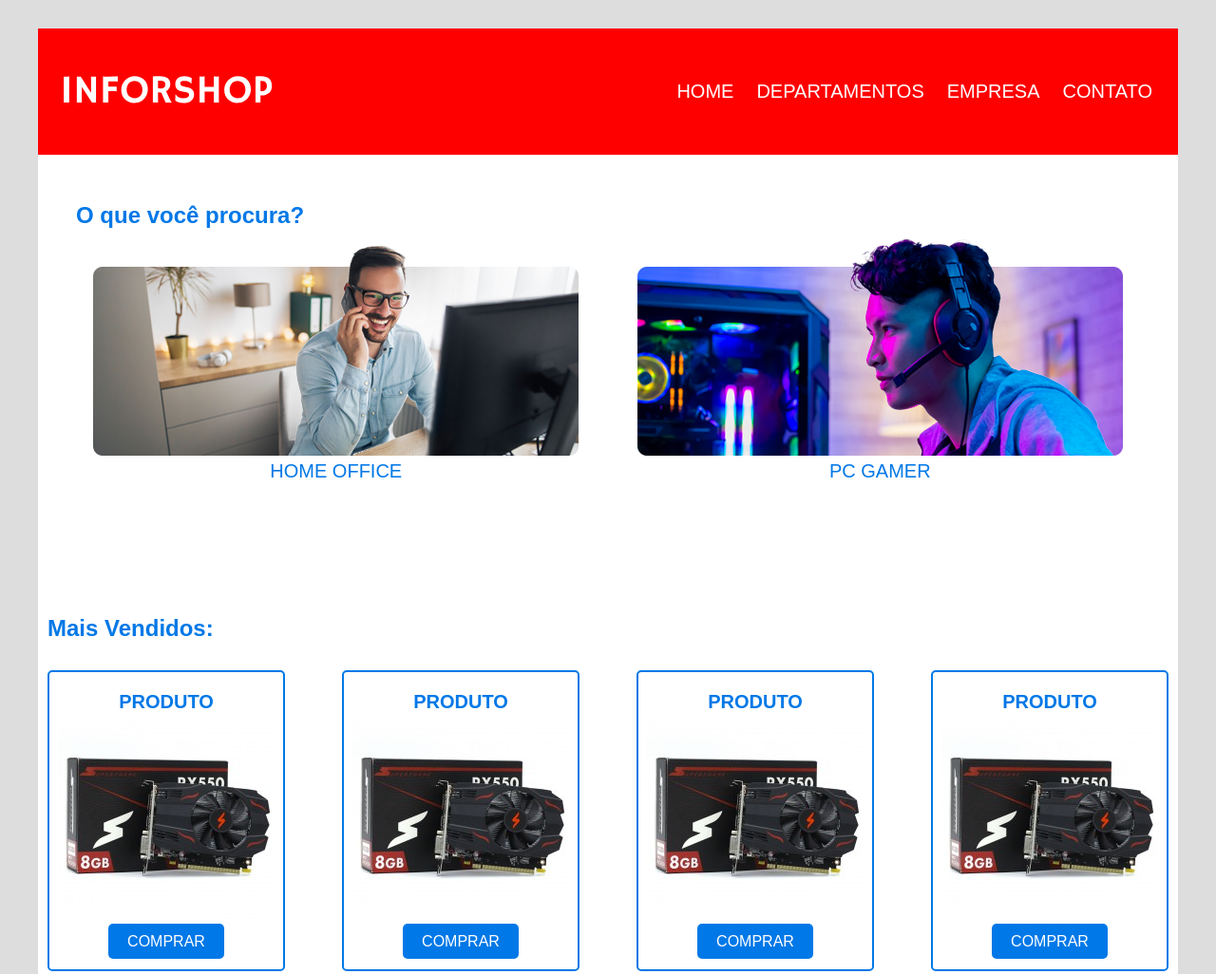
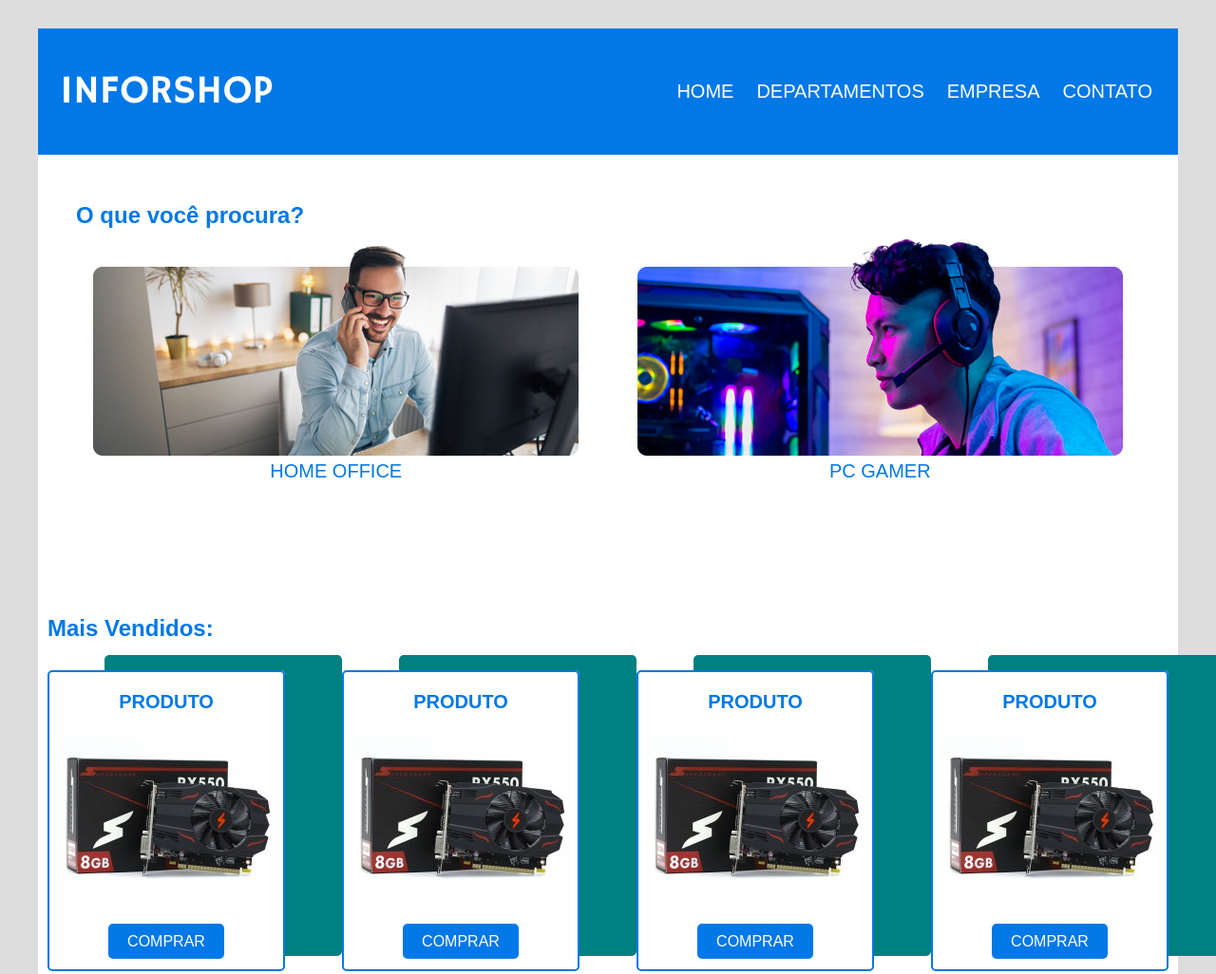
Before and after one commit to luizlsl/infortech, a plain HTML site: page index.html in a window 1280 px wide. Shown: the top 1026 px of the page at 95% size. Drawn offline with Linux system fonts and the light colour scheme; a web font is replaced by a local one.

Commit message:
Update style.css
sombra

```diff
--- a/css/style.css
+++ b/css/style.css
@@ -21,8 +21,7 @@ header{
     justify-content: space-between;
     flex-wrap: wrap;
     align-items: center;
-    /*background-color: #0078e7;*/
-    background-color:red;
+    background-color: #0078e7;
     margin-top: 30px;
     padding: 50px 27px;
     position: relative;
@@ -120,6 +119,7 @@ nav ul li ul li a:hover{
 }
 
 .mais_vendidos_item{
+    box-shadow: 60px -16px teal;
     text-align: center;
     border: #0078e7 solid 2px;
     padding: 20px 0;
```
